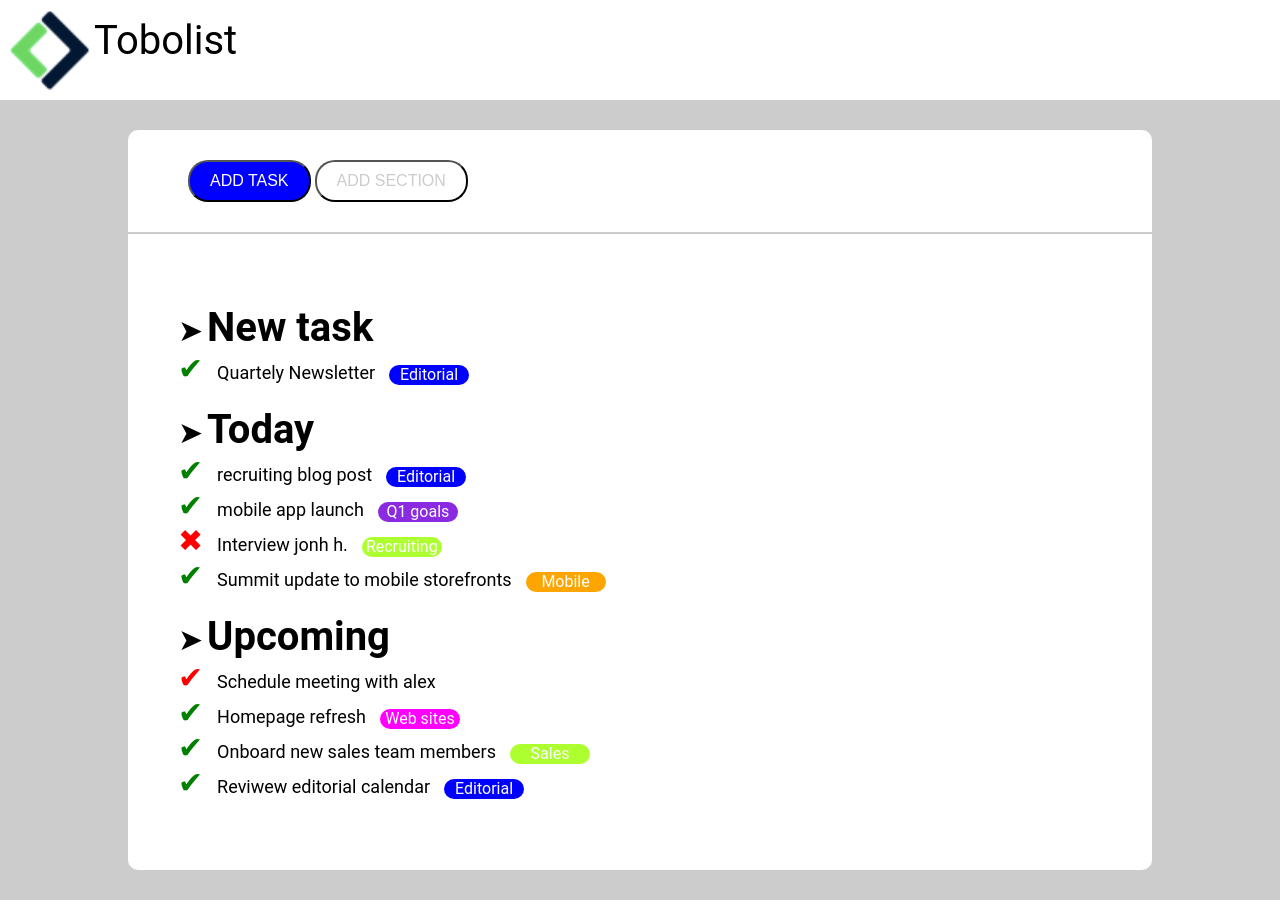
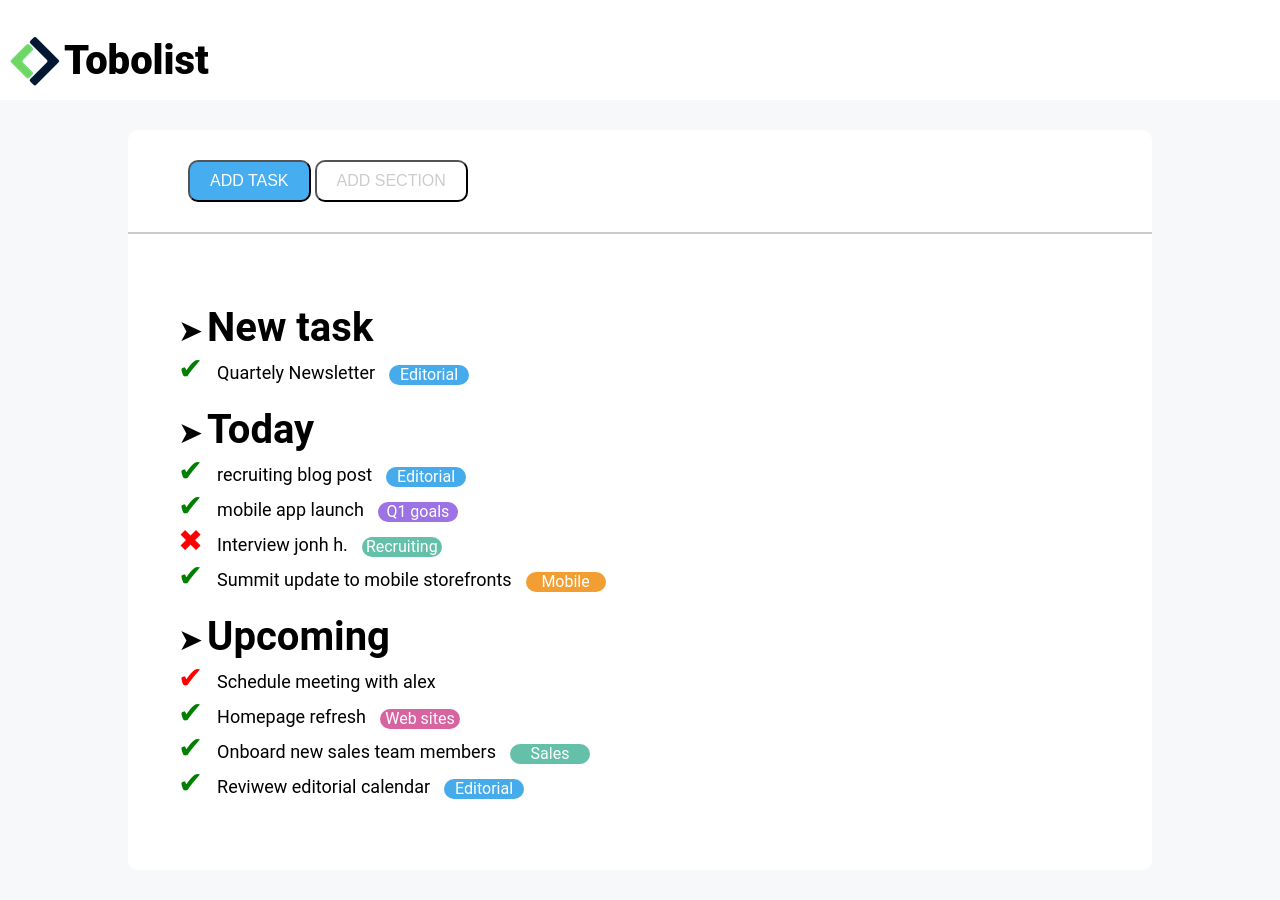
Before and after one commit to devmirko/-html-css-toboolist, a plain HTML site: page index.html in a window 1280 px wide. Drawn offline with Linux system fonts and the light colour scheme.

Commit message:
pagina completata

```diff
--- a/css/style.css
+++ b/css/style.css
@@ -6,27 +6,27 @@
 
 body{
     font-family: Roboto, Helvetica, sans-serif;
-    background-color: #ccc;
+    background-color: #F6F8F9;
 }
 
 /* stile header */
 header{
     background-color: white;
     padding: 10px;
-
+    line-height: 100px;
+    height: 100px;
 }
 
 #logo{
- height: 80px;
  width: auto;
- line-height: 80px;
  vertical-align: middle;
 
 }
 
 #logo-text{
     font-size: 40px;
-    margin-top: 5px;
+    vertical-align: middle;
+    font-weight: 800;
 
 }
 
@@ -55,7 +55,7 @@ header{
 
 .button{
 
-  border-radius: 20px;
+  border-radius: 10px;
   color: white;
   padding: 10px 20px;
   text-align: center;
@@ -67,7 +67,7 @@ header{
 }
 
 #one{
-    background-color: blue;
+    background-color: #47ADF1;
 
 }
 
@@ -127,19 +127,19 @@ main{
 /* color target */
 
 #blue{
-    background-color: blue;
+    background-color: #45ABEA ;
 }
 
 #orange{
-    background-color: orange;
+    background-color: #F29E33;
 }
 #green{
-    background-color: greenyellow;
+    background-color: #64C0A9;
 
 }
 #viola{
-    background-color: blueviolet;
+    background-color: #9C72E4;
 }
 #fuxia{
-    background-color: fuchsia;
+    background-color: #D863A1;
 }
```
